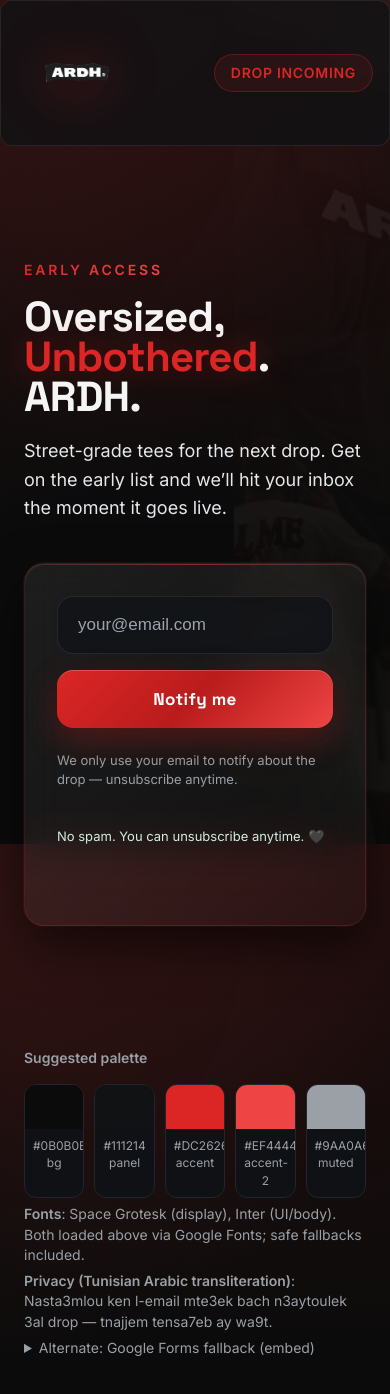
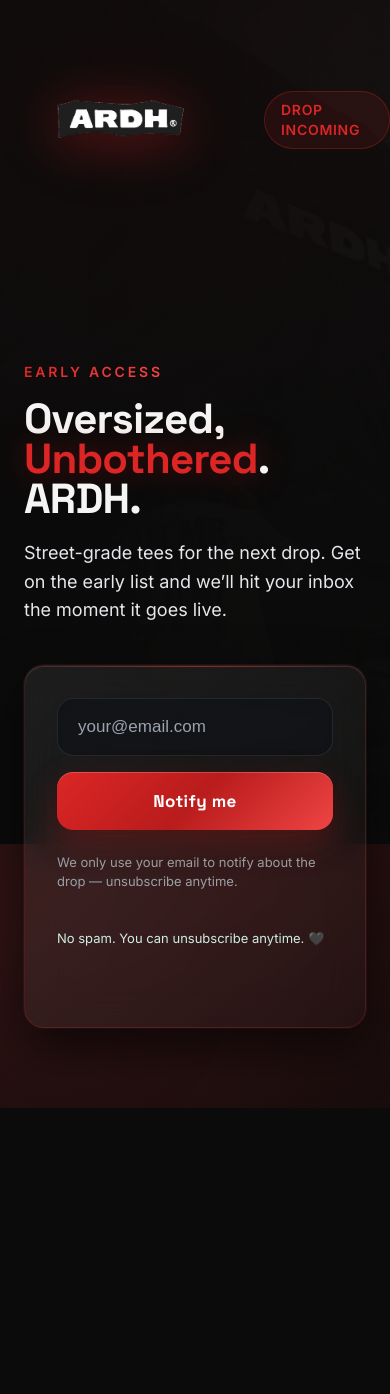
Before and after one commit to alaeddineriahi/ARDH-MAILING, a plain HTML site: page index.html in a window 390 px wide. After the commit the page ends 1108 px from the top, so only its background shows below. Drawn offline with Linux system fonts and the light colour scheme.

Commit message:
Double logo size to 360px for desktop and 240px for mobile

```diff
--- a/index.html
+++ b/index.html
@@ -57,12 +57,37 @@
         position: fixed;
         top: 0;
         right: 0;
-        width: 60%;
+        width: 70%;
         height: 100vh;
         background: url('/assets/hero-bg.jpg') center/cover no-repeat;
-        opacity: 0.08;
+        opacity: 0.18;
+        z-index: -2;
+        filter: grayscale(30%) sepia(15%) hue-rotate(340deg) saturate(1.1);
+        mask: linear-gradient(to left,
+          rgba(0,0,0,1) 20%,
+          rgba(0,0,0,0.8) 50%,
+          rgba(0,0,0,0.3) 80%,
+          rgba(0,0,0,0) 100%);
+        -webkit-mask: linear-gradient(to left,
+          rgba(0,0,0,1) 20%,
+          rgba(0,0,0,0.8) 50%,
+          rgba(0,0,0,0.3) 80%,
+          rgba(0,0,0,0) 100%);
+      }
+
+      /* Dark overlay for better text readability */
+      body::after {
+        content: '';
+        position: fixed;
+        top: 0;
+        left: 0;
+        width: 100vw;
+        height: 100vh;
+        background: linear-gradient(135deg,
+          rgba(11,11,11,0.85) 0%,
+          rgba(11,11,11,0.75) 50%,
+          rgba(11,11,11,0.9) 100%);
         z-index: -1;
-        filter: grayscale(40%) sepia(20%) hue-rotate(340deg) saturate(1.2);
       }
 
       a { color: var(--accent); text-decoration: none; }
@@ -82,16 +107,12 @@
         align-items: center;
         justify-content: space-between;
         gap: 24px;
-        background: rgba(17,18,20,0.8);
-        backdrop-filter: blur(12px);
-        border: 1px solid rgba(255,255,255,0.08);
-        border-radius: var(--radius);
-        padding: 16px 24px;
-        margin-bottom: 24px;
+        padding: 0;
+        margin-bottom: 40px;
       }
       .brand { display: inline-flex; align-items: center; text-decoration: none; }
       .brand__logo {
-        width: 180px; height: 180px; display: block;
+        width: 360px; height: 360px; display: block;
       }
       .brand__logo img {
         width: 100%; height: 100%;
@@ -249,14 +270,7 @@
       .success__title { font-family: "Space Grotesk", Inter, system-ui; font-size: 22px; margin: 0 0 6px; }
       .success__text { color: #fecaca; margin: 0; }
 
-      /* Footer / style guide */
-      .footer { padding: 48px 0 32px; }
-      .palette { display: grid; grid-template-columns: repeat(5, minmax(0, 1fr)); gap: 10px; margin-top: 10px; }
-      .swatch { border-radius: 12px; overflow: hidden; border: 1px solid #22252b; background: #0f1115; }
-      .swatch__chip { height: 44px; }
-      .swatch__label { font-size: 12px; color: var(--muted); padding: 8px; text-align: center; }
 
-      .style-hint { margin-top: 26px; display: grid; gap: 6px; color: var(--muted); font-size: 14px; }
 
       /* Small screens first; at 720px+, widen the form */
       @media (min-width: 720px) {
@@ -264,15 +278,25 @@
         .form { grid-template-columns: 1fr auto; gap: 20px; }
         .form__btn { padding: 18px 32px; font-size: 18px; }
         .container { padding: 40px 32px; }
-        body::before { width: 50%; opacity: 0.12; }
       }
 
       @media (max-width: 640px) {
         .form { grid-template-columns: 1fr; gap: 16px; }
         .form__btn { width: 100%; }
-        .header { padding: 12px 16px; margin-bottom: 16px; }
-        .brand__logo { width: 120px; height: 120px; }
-        body::before { width: 40%; opacity: 0.05; }
+        .header { margin-bottom: 24px; }
+        .brand__logo { width: 240px; height: 240px; }
+        body::before {
+          width: 80%;
+          opacity: 0.12;
+          mask: linear-gradient(to left,
+            rgba(0,0,0,0.8) 10%,
+            rgba(0,0,0,0.4) 60%,
+            rgba(0,0,0,0) 100%);
+          -webkit-mask: linear-gradient(to left,
+            rgba(0,0,0,0.8) 10%,
+            rgba(0,0,0,0.4) 60%,
+            rgba(0,0,0,0) 100%);
+        }
       }
 
       /* Decorative noise overlay */
@@ -383,32 +407,7 @@
         </div>
       </section>
 
-      <section class="footer" aria-labelledby="style-title">
-        <h2 id="style-title" class="sr-only" style="position:absolute;left:-9999px;top:auto;width:1px;height:1px;overflow:hidden;">Style guide</h2>
-        <div class="style-hint">
-          <strong>Suggested palette</strong>
-          <div class="palette" role="list" aria-label="Color palette for ARDH">
-            <div class="swatch" role="listitem"><div class="swatch__chip" style="background:#0B0B0B"></div><div class="swatch__label">#0B0B0B bg</div></div>
-            <div class="swatch" role="listitem"><div class="swatch__chip" style="background:#111214"></div><div class="swatch__label">#111214 panel</div></div>
-            <div class="swatch" role="listitem"><div class="swatch__chip" style="background:#DC2626"></div><div class="swatch__label">#DC2626 accent</div></div>
-            <div class="swatch" role="listitem"><div class="swatch__chip" style="background:#EF4444"></div><div class="swatch__label">#EF4444 accent-2</div></div>
-            <div class="swatch" role="listitem"><div class="swatch__chip" style="background:#9AA0A6"></div><div class="swatch__label">#9AA0A6 muted</div></div>
-          </div>
-          <div>
-            <strong>Fonts</strong>: Space Grotesk (display), Inter (UI/body). Both loaded above via Google Fonts; safe fallbacks included.
-          </div>
-          <div>
-            <strong>Privacy (Tunisian Arabic transliteration)</strong>: Nasta3mlou ken l-email mte3ek bach n3aytoulek 3al drop — tnajjem tensa7eb ay wa9t.
-          </div>
-          <details id="gform-alt">
-            <summary style="cursor:pointer">Alternate: Google Forms fallback (embed)</summary>
-            <div style="margin-top:12px" class="note">
-              <!-- Replace data-src with your Google Form embed URL; src stays blank to avoid 404s until opened -->
-              <iframe id="gform-iframe" title="ARDH waitlist (Google Forms)" src="about:blank" data-src="GOOGLE_FORM_EMBED_URL_HERE" width="100%" height="520" frameborder="0" marginheight="0" marginwidth="0" loading="lazy">Loading…</iframe>
-            </div>
-          </details>
-        </div>
-      </section>
+
     </main>
 
     <script>
@@ -503,24 +502,7 @@
         }
       });
 
-      // Lazy-load Google Form iframe on open to prevent 404 spam in console
-      window.addEventListener('DOMContentLoaded', () => {
-        const details = document.getElementById('gform-alt');
-        const iframe = document.getElementById('gform-iframe');
-        if (details && iframe) {
-          let loaded = false;
-          const load = () => {
-            if (!loaded) {
-              const ds = iframe.getAttribute('data-src');
-              if (ds && ds !== 'GOOGLE_FORM_EMBED_URL_HERE') {
-                iframe.src = ds;
-                loaded = true;
-              }
-            }
-          };
-          details.addEventListener('toggle', () => { if (details.open) load(); });
-        }
-      });
+
     </script>
   </body>
 </html>
```
